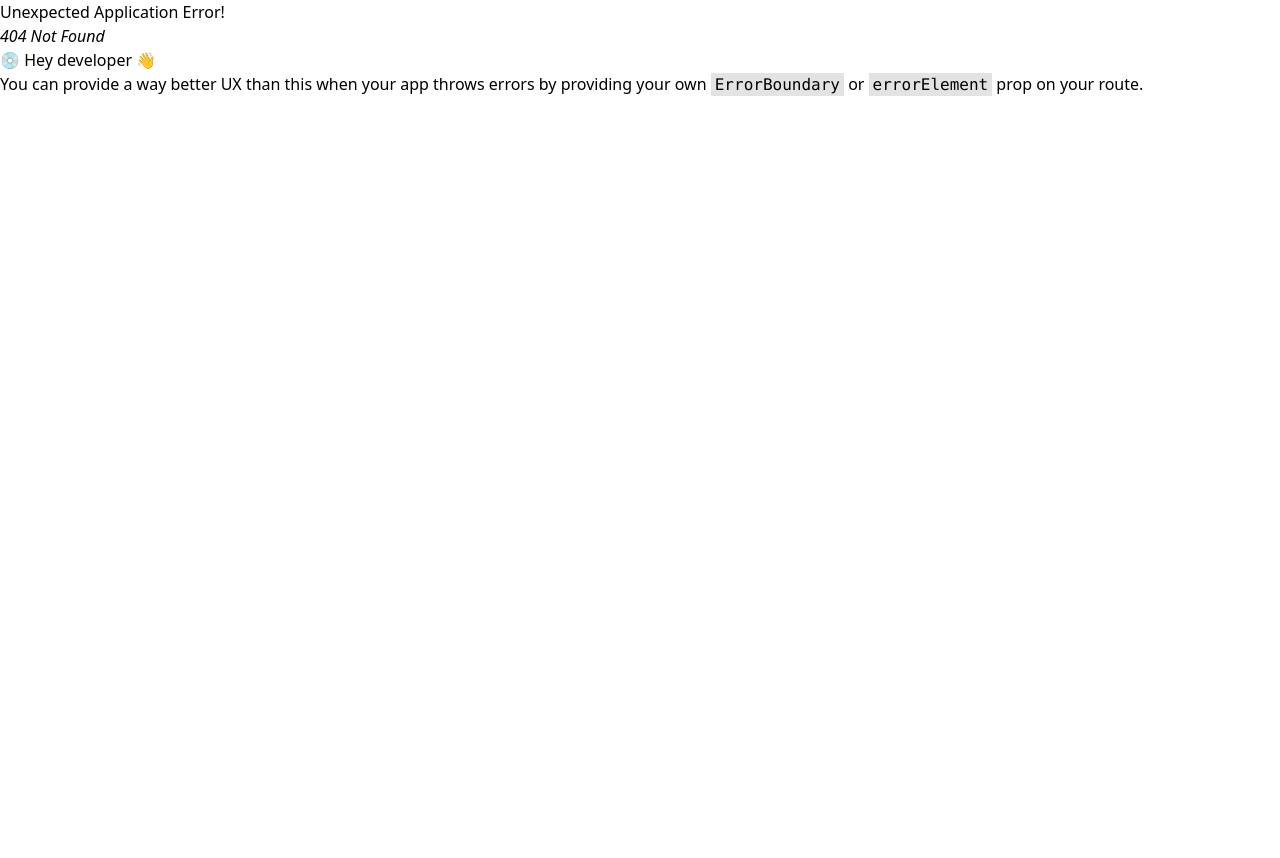
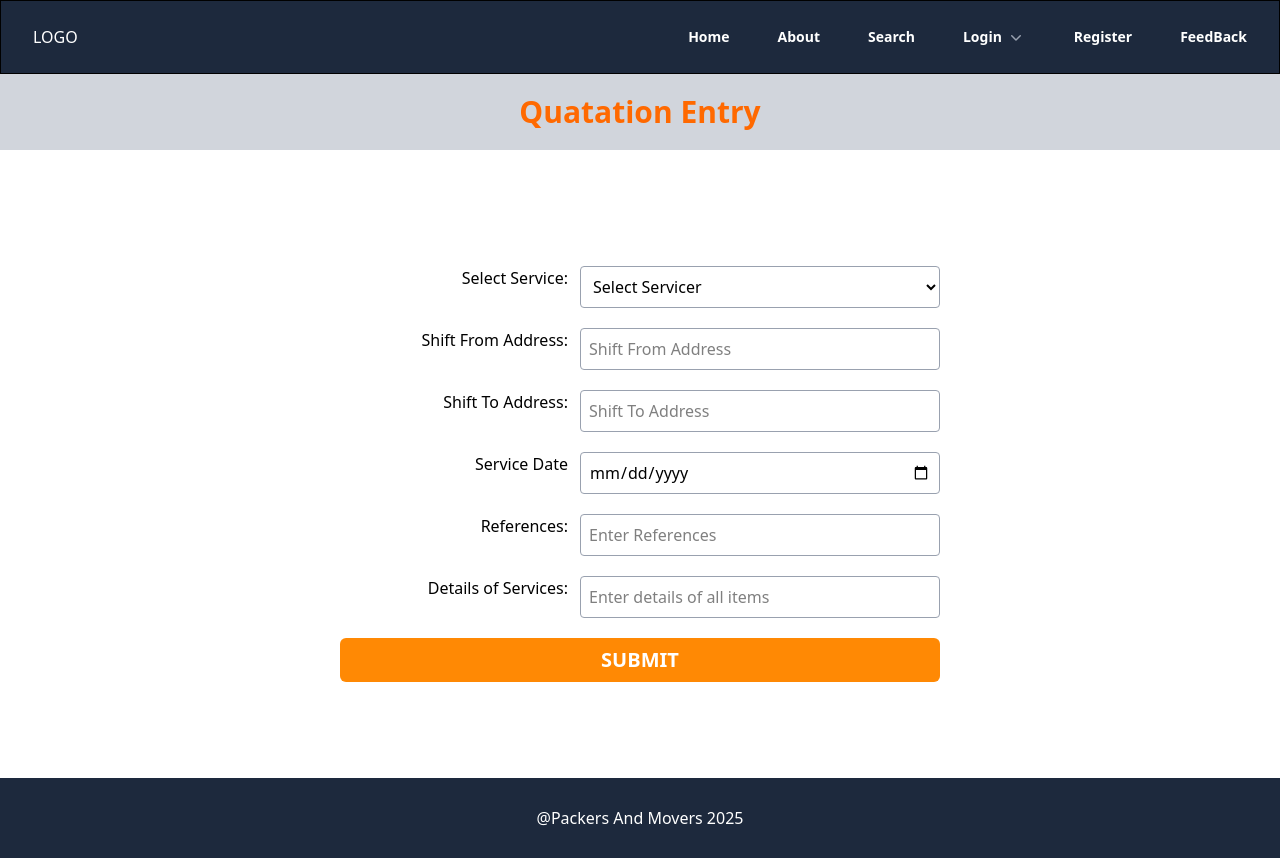
Before and after one commit to Achaljivtode/Packers_Movers_Management, a React (Vite) app in the folder frontend/: page /quatation-register in a window 1280 px wide. Before the commit this address had no page. Before the commit the page ends 800 px from the top, so only its background shows below. Built offline with nearby package versions, Linux system fonts and the light colour scheme.

Commit message:
`Added new routes for Admin, Agent, User dashboards and Quatation entry page`

```diff
--- /dev/null
+++ b/frontend/src/components/Dashboard/Dashboard.jsx
@@ -0,0 +1,19 @@
+import React from 'react'
+import dashboard from '../../constant/dashboard'
+
+function Dashboard() {
+  return (
+    <div>
+        <h1>Admin Dashboard</h1>
+        {
+            dashboard.admin.map((option,index)=>(
+                <div key={index}>
+                    <p></p>
+                </div>
+            ))
+        }
+    </div>
+  )
+}
+
+export default Dashboard
--- /dev/null
+++ b/frontend/src/components/QuatationEntryForm/QuatationEntryForm.jsx
@@ -0,0 +1,49 @@
+import React from 'react'
+
+function QuatationEntryForm() {
+  return (
+    <div>
+        <form action="#" method="post"
+            className=' lg:w-2/4 lg:my-19 md:w-full md:my-10 p-5 mx-auto'
+        >
+
+            <div className='flex flex-row mt-5'>
+                <label htmlFor="service" className=' w-2/5 flex lg:justify-end md:justify-end sm:justify-start pr-3'>Select Service: </label>
+                <select name="service" id="service" className='border-1 border-gray-400 rounded-sm w-3/5 p-2'>
+                    <option value="">Select Servicer</option>
+                    <option value="Office Shifting">Office Shifting</option>
+                    <option value="House Shifting">House Shifting</option>
+                    <option value="Car Shifting">Car Shifting</option>
+                    <option value="Bike Shifting">Bike Shifting</option>
+                    <option value="Packages Shifting">Packages Shifting</option>
+                </select>
+            </div>
+            <div className='flex flex-row mt-5'>
+                <label htmlFor='from-address' className='w-2/5 flex lg:justify-end md:justify-end sm:justify-start pr-3'>Shift From Address: </label>
+                <input id='from-address' name='from-address' type="text" className='border-1 border-gray-400 rounded-sm w-3/5 p-2' placeholder='Shift From Address' />
+            </div>
+            <div className='flex flex-row mt-5'>
+                <label htmlFor="to-address" className=' w-2/5 flex lg:justify-end md:justify-end sm:justify-start pr-3'>Shift To Address: </label>
+                <input id='to-address' name='to-address' type="text" className='border-1 border-gray-400 rounded-sm w-3/5 p-2' placeholder='Shift To Address' />
+            </div>
+            <div className='flex flex-row mt-5'>
+                <label htmlFor="service-date" className=' w-2/5 flex lg:justify-end md:justify-end sm:justify-start pr-3'>Service Date</label>
+                <input id='service-date' name='service-date' type="date" className='border-1 border-gray-400 rounded-sm w-3/5 p-2' />
+            </div>
+            <div className='flex flex-row mt-5'>
+                <label htmlFor="reference" className=' w-2/5 flex lg:justify-end md:justify-end sm:justify-start pr-3'>References: </label>
+                <input id='reference' name='reference' type="text" className='border-1 border-gray-400 rounded-sm w-3/5 p-2' placeholder='Enter References' />
+            </div>
+            <div className='flex flex-row mt-5'>
+                <label htmlFor="service-details" className=' w-2/5 flex lg:justify-end md:justify-end sm:justify-start pr-3'>Details of Services: </label>
+                <input id='service-details' name='service-details' type="text" className='border-1 border-gray-400 rounded-sm w-3/5 p-2' placeholder='Enter details of all items' />
+            </div>
+            <div className='mt-5 text-end'>
+                <input type="submit" value="SUBMIT" className='w-full bg-orange-400 p-2 rounded-md text-white text-xl font-semibold'  />
+            </div>
+        </form>
+    </div>
+  )
+}
+
+export default QuatationEntryForm
--- /dev/null
+++ b/frontend/src/constant/dashboard.js
@@ -0,0 +1,14 @@
+const dashboard = {
+    user: [],
+    agent: [],
+    admin: {
+        'Quatation Management': { 'link': '/quatation-management' },
+        'Service Management': { 'link': '/service-management' },
+        'Feedback Management': { 'link': '/feedback-management' },
+        'Customers Management': { 'link': '/customer-management' },
+        'Add Customers': { 'link': '/register-new-customer' },
+        'Reports': { 'link': '/reports' },
+    }
+}
+
+export default dashboard
--- /dev/null
+++ b/frontend/src/pages/AdminDashboardPage.jsx
@@ -0,0 +1,13 @@
+import React from 'react'
+import Dashboard from '../components/Dashboard/Dashboard'
+
+function AdminDashboardPage() {
+  return (
+    <div>
+      AdminDashboardPage
+      <Dashboard />
+    </div>
+  )
+}
+
+export default AdminDashboardPage
--- /dev/null
+++ b/frontend/src/pages/AgentDashboardPage.jsx
@@ -0,0 +1,9 @@
+import React from 'react'
+
+function AgentDashboardPage() {
+  return (
+    <div>AgentDashboardPage</div>
+  )
+}
+
+export default AgentDashboardPage
--- /dev/null
+++ b/frontend/src/pages/QuatationEntryPage.jsx
@@ -0,0 +1,20 @@
+import React from 'react'
+import Header from '../components/Header/Header'
+import QuatationEntryForm from '../components/QuatationEntryForm/QuatationEntryForm'
+import Footer from '../components/Footer/Footer'
+
+function QuatationEntryPage() {
+  return (
+    <div>
+        <Header />
+        <div className=''>
+            <h1 className='text-3xl font-bold py-5 text-center text-orange-500 bg-gray-300'>Quatation Entry</h1>
+            <QuatationEntryForm />
+        </div>
+        <Footer />
+
+    </div>
+  )
+}
+
+export default QuatationEntryPage
--- /dev/null
+++ b/frontend/src/pages/UserDashboardPage.jsx
@@ -0,0 +1,9 @@
+import React from 'react'
+
+function UserDashboardPage() {
+  return (
+    <div>UserDashboardPage</div>
+  )
+}
+
+export default UserDashboardPage
```
Also changed, not shown: frontend/src/routes/routes.jsx (+9 -1 lines).
